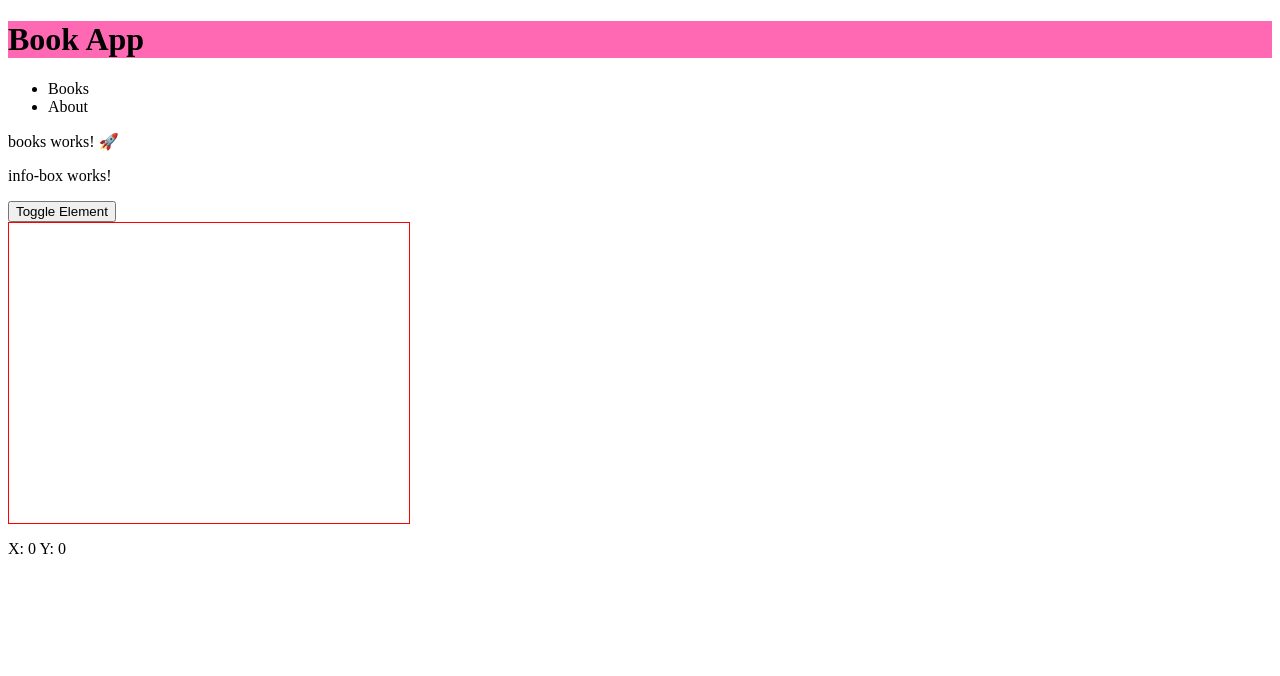
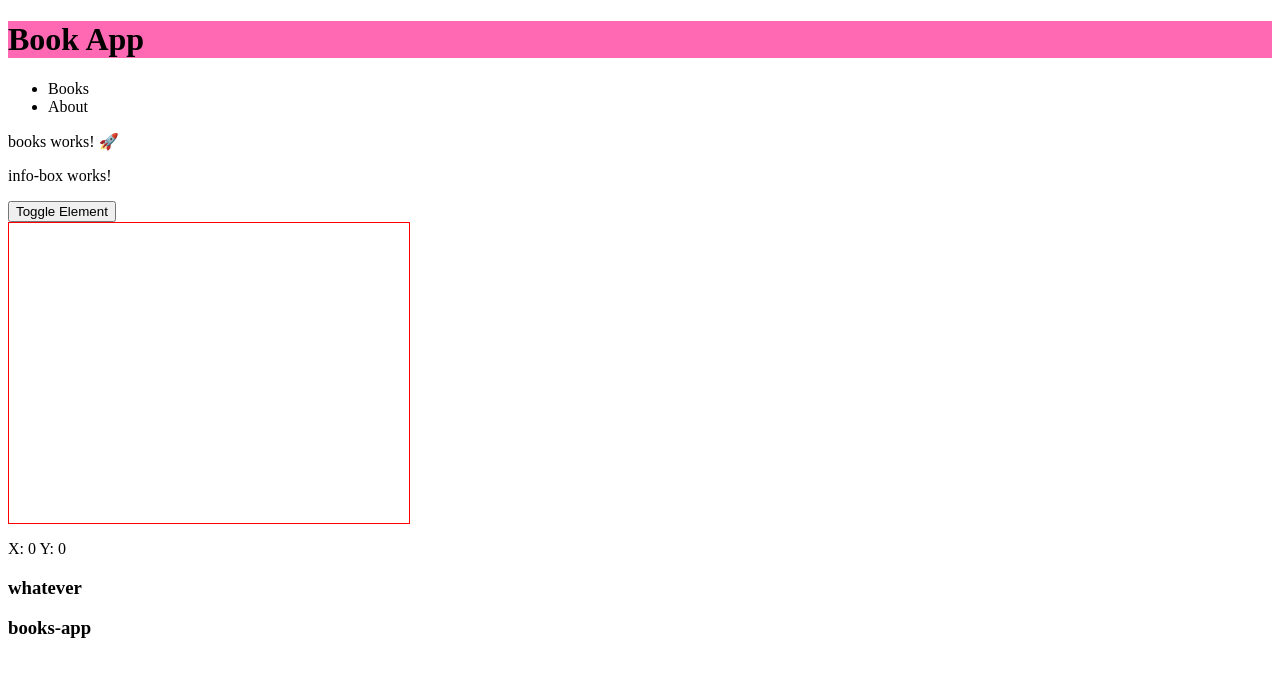
Before and after one commit to nicokoenig/angular-workshop-kw-19-20, an Angular app: page / in a window 1280 px wide. Shown: the top 676 px of the page. Built offline with nearby package versions, Linux system fonts and the light colour scheme.

Commit message:
feat: adds title box component

```diff
--- a/src/app/app.component.html
+++ b/src/app/app.component.html
@@ -5,3 +5,6 @@
 <ba-info-box></ba-info-box>
 
 <ba-mouse-cursor></ba-mouse-cursor>
+
+<ba-title-box title="whatever"></ba-title-box>
+<ba-title-box [title]="title"></ba-title-box>
--- a/src/app/app.module.ts
+++ b/src/app/app.module.ts
@@ -7,9 +7,10 @@ import { AboutModule } from './about/about.module';
 import { NavigationComponent } from './navigation/navigation.component';
 import { InfoBoxComponent } from './info-box/info-box.component';
 import { MouseCursorComponent } from './mouse-cursor/mouse-cursor.component';
+import { TitleBoxComponent } from './title-box/title-box.component';
 
 @NgModule({
-  declarations: [AppComponent, NavigationComponent, InfoBoxComponent, MouseCursorComponent],
+  declarations: [AppComponent, NavigationComponent, InfoBoxComponent, MouseCursorComponent, TitleBoxComponent],
   imports: [BrowserModule, BooksModule, AboutModule],
   providers: [],
   bootstrap: [AppComponent],
--- /dev/null
+++ b/src/app/title-box/title-box.component.html
@@ -0,0 +1 @@
+<h3>{{ title }}</h3>
--- /dev/null
+++ b/src/app/title-box/title-box.component.ts
@@ -0,0 +1,14 @@
+import { Component, OnInit, Input } from '@angular/core';
+
+@Component({
+  selector: 'ba-title-box',
+  templateUrl: './title-box.component.html',
+  styleUrls: ['./title-box.component.scss'],
+})
+export class TitleBoxComponent implements OnInit {
+  @Input() title = '';
+
+  constructor() {}
+
+  ngOnInit(): void {}
+}
```
Also changed, not shown: src/app/title-box/title-box.component.scss (added), 1 other file (tests, documents, lock files or other folders).
